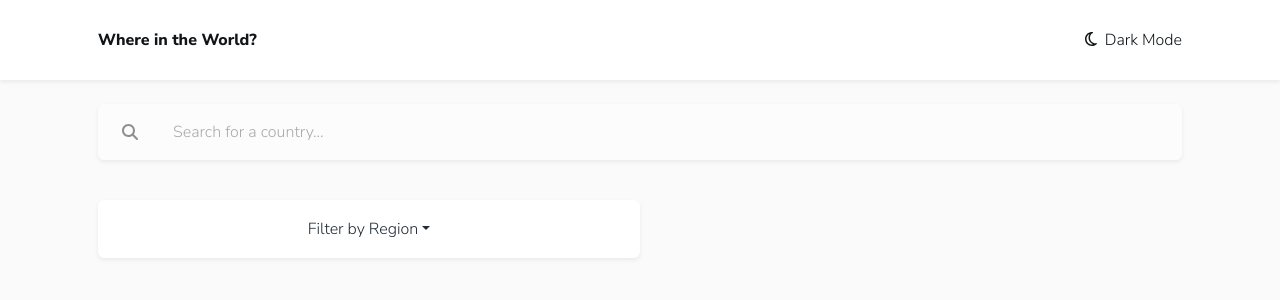
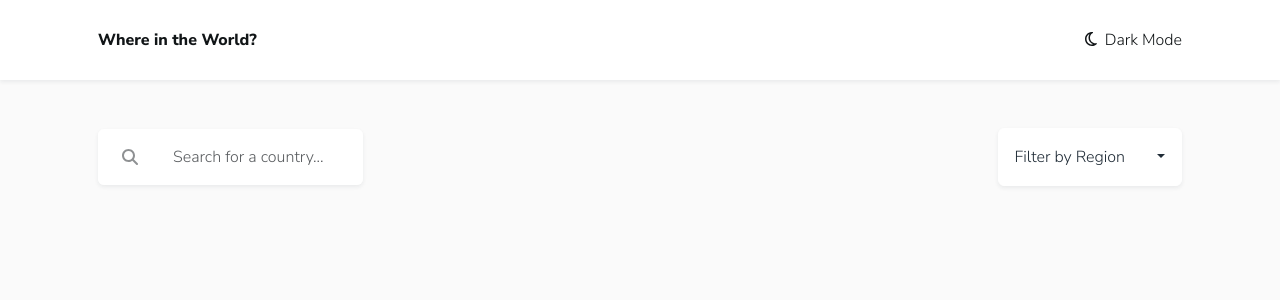
Before and after one commit to davidpeva/countries-api, a React (Vite) app: page / in a window 1280 px wide. Shown: the top 300 px of the page. Built offline with nearby package versions, Linux system fonts and the light colour scheme.

Commit message:
with a new organization of the input and dropdown

```diff
--- a/src/App.jsx
+++ b/src/App.jsx
@@ -14,9 +14,12 @@ export default function App() {
         <Header />
 
         <Routes>
+
           <Route path="/" element={<Home />} />
           <Route path="/single-flag/" element={<SingleFlag />} />
+
         </Routes>
+
       </Router>
     </body>
   );
--- /dev/null
+++ b/src/components/home/Dropdown.jsx
@@ -0,0 +1,42 @@
+
+import "../../scss/common/_variables.scss";
+import "../../scss/sections/components/_dropdown.scss";
+
+export default function Dropdown() {
+    return (
+        <div className="px-3">
+
+            {/* Dropdown */}
+            <div className="dropdown mt-5 mt-lg-0">
+                <a
+                    className="btn btn-secondary bg-secondary dropdown-toggle shadow-sm p-3"
+                    href="#"
+                    role="button"
+                    id="dropdownMenuLink"
+                    data-bs-toggle="dropdown"
+                    aria-expanded="false"
+                >
+                    Filter by Region
+                </a>
+
+                <ul className="dropdown-menu bg-secondary border-0" aria-labelledby="dropdownMenuLink">
+                    <li>
+                        <a className="dropdown-item" href="#">
+                            Africa
+                        </a>
+                    </li>
+                    <li>
+                        <a className="dropdown-item" href="#">
+                            America
+                        </a>
+                    </li>
+                    <li>
+                        <a className="dropdown-item" href="#">
+                            Asia
+                        </a>
+                    </li>
+                </ul>
+            </div>
+        </div>
+    )
+}
--- a/src/components/home/HeroInput.jsx
+++ b/src/components/home/HeroInput.jsx
@@ -8,19 +8,19 @@ import { faMagnifyingGlass } from "@fortawesome/free-solid-svg-icons";
 
 export default function Header() {
   return (
-    <div>
+    <div className="px-3" >
 
       {/* INPUT SEARCH */}
-      < div className="my-4 px-3" >
+      <div>
         <div className="input-group shadow-sm rounded">
           <span
-            className="bg-secondary border-0 input-group-text opacity-50 px-4"
+            className="bg-secondary border-0 input-group-text px-4"
             id="search-country"
           >
-            <FontAwesomeIcon icon={faMagnifyingGlass} />
+            <FontAwesomeIcon icon={faMagnifyingGlass} className="opacity-50"/>
           </span>
           <input
-            className="bg-secondary border-0 form-control opacity-50 py-3"
+            className="bg-secondary border-0 form-control py-3"
             placeholder="Search for a country..."
             aria-label="search"
             type="search"
--- /dev/null
+++ b/src/scss/sections/components/_dropdown.scss
@@ -0,0 +1,6 @@
+.dropdown {
+
+    a:after {
+        margin-left: 2rem;
+    }
+}
--- a/src/views/Home.jsx
+++ b/src/views/Home.jsx
@@ -4,44 +4,18 @@ import "../../src/scss/common/_variables.scss";
 import "../scss/sections/_home.scss";
 
 import HeroInput from "../components/home/HeroInput";
+import Dropdown from "../components/home/Dropdown";
 
 export default function Header() {
   return (
     <main className="home-flags container">
 
-      <HeroInput/>
+      <div className="mt-4 mt-lg-5 d-lg-flex align-items-lg-center justify-content-lg-between">
+        <HeroInput />
+        <Dropdown />
+      </div>
 
-      {/* Dropdown */}
-      <div className="dropdown px-3">
-        <a
-          className="btn btn-secondary bg-secondary dropdown-toggle shadow-sm mt-3 mb-4 p-3 w-50 w-lg-25"
-          href="#"
-          role="button"
-          id="dropdownMenuLink"
-          data-bs-toggle="dropdown"
-          aria-expanded="false"
-        >
-          Filter by Region
-        </a>
 
-        <ul className="dropdown-menu bg-secondary border-0" aria-labelledby="dropdownMenuLink">
-          <li>
-            <a className="dropdown-item" href="#">
-              Africa
-            </a>
-          </li>
-          <li>
-            <a className="dropdown-item" href="#">
-              America
-            </a>
-          </li>
-          <li>
-            <a className="dropdown-item" href="#">
-              Asia
-            </a>
-          </li>
-        </ul>
-      </div>
     </main>
   );
 }
```
